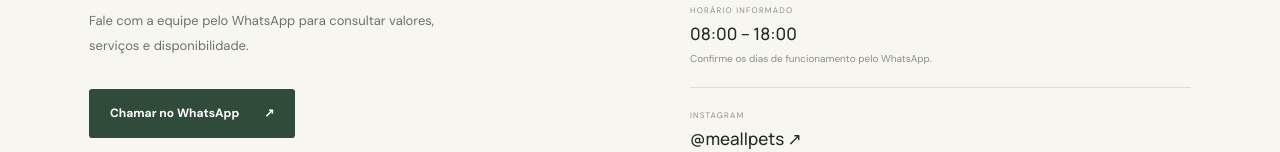
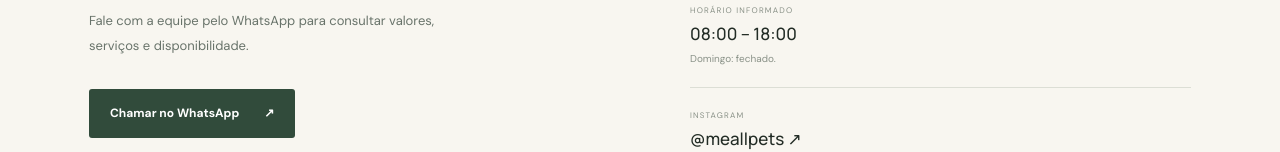
Before and after one commit to jastudiodigital-crypto/site, a plain HTML site: page index.html in a window 1280 px wide. Shown: the part 2709-2861 px from the top of the page. Drawn offline with Linux system fonts and the light colour scheme.

Commit message:
Show Sunday closure in Me All Pets contact hours

```diff
--- a/index.html
+++ b/index.html
@@ -66,7 +66,7 @@
 
     <section class="contact section-pad" id="contato">
       <div class="contact-main"><div class="section-kicker">ME ALL PETS • ESTÉTICA ANIMAL</div><h2>Agende um horário<br><em>para seu melhor amigo.</em></h2><p>Fale com a equipe pelo WhatsApp para consultar valores, serviços e disponibilidade.</p><a class="button button-dark" href="https://api.whatsapp.com/send?phone=5531990627801" target="_blank" rel="noopener">Chamar no WhatsApp <span>↗</span></a></div>
-      <div class="contact-details"><div class="detail-row"><span>ENDEREÇO</span><strong>Rua Carmelita Coelho da Rocha, 153</strong><small>Bairro Independência · Ibirité – MG</small></div><div class="detail-row"><span>LOCALIZAÇÃO</span><strong><a href="https://www.google.com/maps/search/?api=1&query=Rua+Carmelita+Coelho+da+Rocha+153+Ibirite+MG" target="_blank" rel="noopener">Ver no Google Maps ↗</a></strong><small>Ibirité – Minas Gerais</small></div><div class="detail-row"><span>HORÁRIO INFORMADO</span><strong>08:00 – 18:00</strong><small>Confirme os dias de funcionamento pelo WhatsApp.</small></div><div class="detail-row"><span>INSTAGRAM</span><strong><a href="https://www.instagram.com/meallpets/" target="_blank" rel="noopener">@meallpets ↗</a></strong><small>Acompanhe os trabalhos e novidades.</small></div><div class="detail-row"><span>TELEFONE / WHATSAPP</span><strong>+55 31 99062-7801</strong><small>Atendimento e agendamentos.</small></div></div>
+      <div class="contact-details"><div class="detail-row"><span>ENDEREÇO</span><strong>Rua Carmelita Coelho da Rocha, 153</strong><small>Bairro Independência · Ibirité – MG</small></div><div class="detail-row"><span>LOCALIZAÇÃO</span><strong><a href="https://www.google.com/maps/search/?api=1&query=Rua+Carmelita+Coelho+da+Rocha+153+Ibirite+MG" target="_blank" rel="noopener">Ver no Google Maps ↗</a></strong><small>Ibirité – Minas Gerais</small></div><div class="detail-row"><span>HORÁRIO INFORMADO</span><strong>08:00 – 18:00</strong><small>Domingo: fechado.</small></div><div class="detail-row"><span>INSTAGRAM</span><strong><a href="https://www.instagram.com/meallpets/" target="_blank" rel="noopener">@meallpets ↗</a></strong><small>Acompanhe os trabalhos e novidades.</small></div><div class="detail-row"><span>TELEFONE / WHATSAPP</span><strong>+55 31 99062-7801</strong><small>Atendimento e agendamentos.</small></div></div>
     </section>
   </main>
 
```
